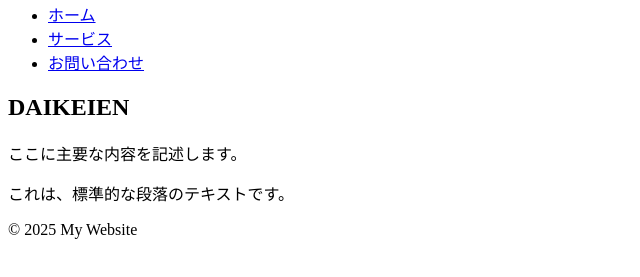
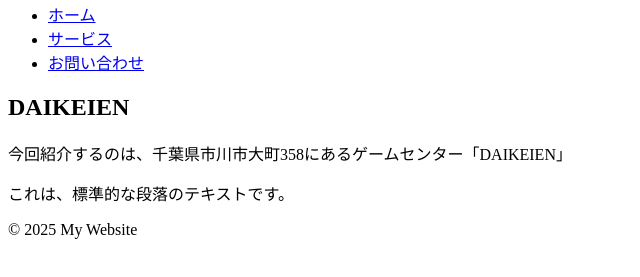
Before and after one commit to marinesfankaito/test-page001.github.io, a plain HTML site: page index.html in a window 1280 px wide. Shown: the part 87-364 px from the top of the page, without its empty margins (0-640 px from the left). Drawn offline with Linux system fonts and the light colour scheme.

Commit message:
Update index.html

```diff
--- a/index.html
+++ b/index.html
@@ -22,7 +22,7 @@
     <main>
         <section>
             <h2>DAIKEIEN</h2>
-            <p>ここに主要な内容を記述します。</p>
+            <p>今回紹介するのは、千葉県市川市大町358にあるゲームセンター「DAIKEIEN」</p>
             <p>これは、標準的な段落のテキストです。</p>
         </section>
     </main>
```
